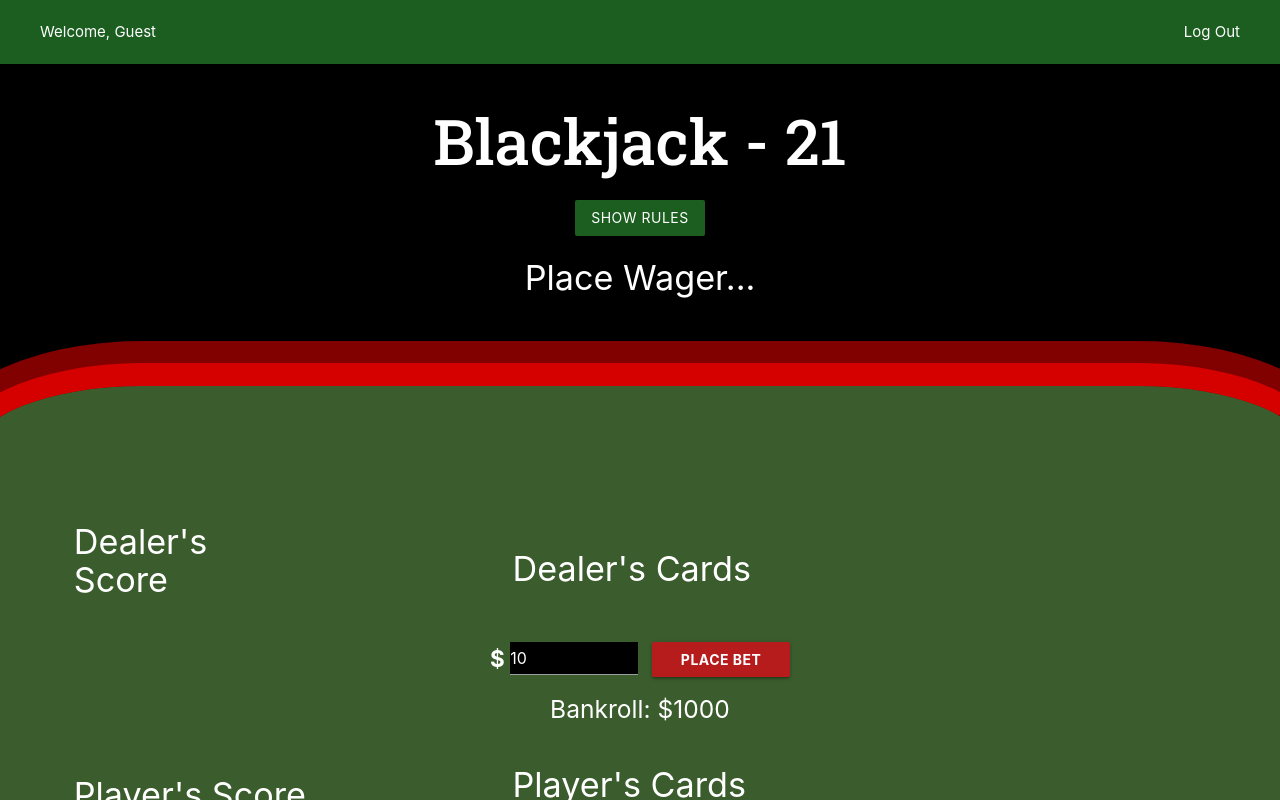
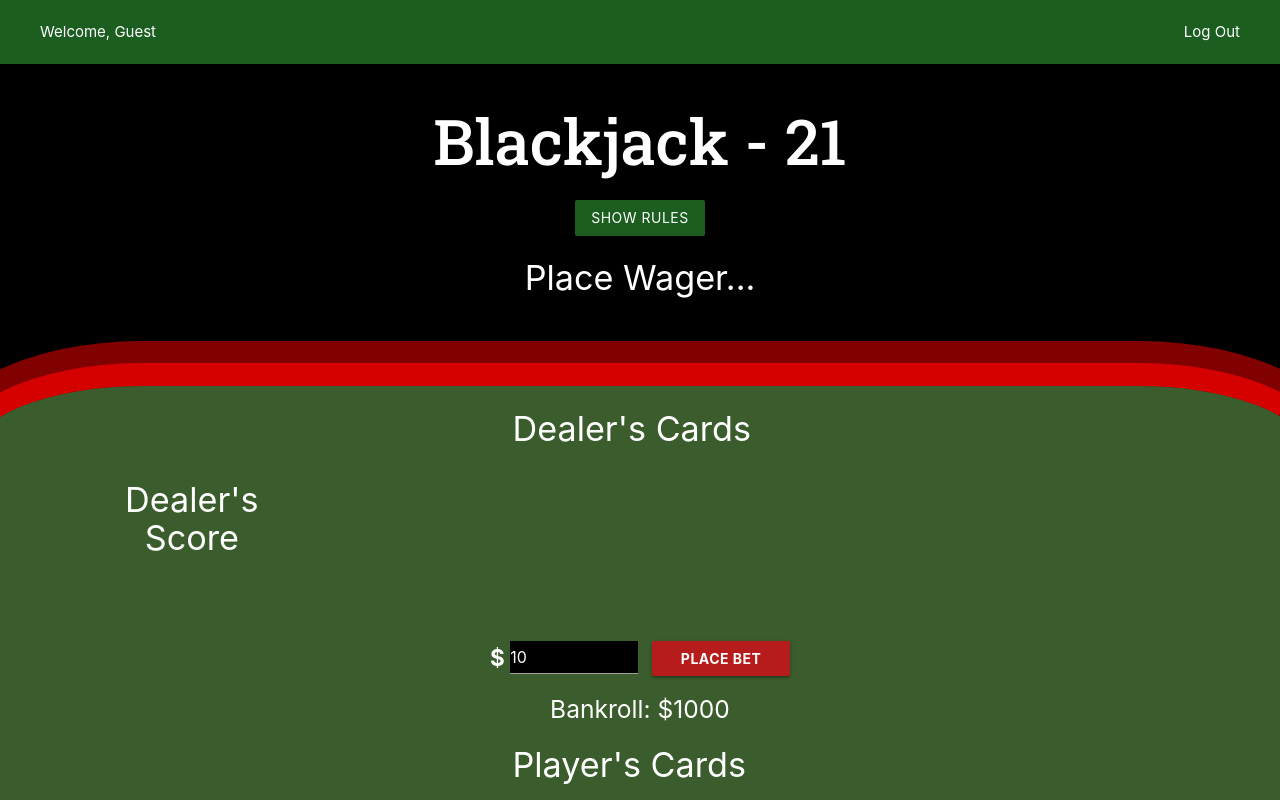
Before and after one commit to angrypirate33/mern-blackjack, a React (Create React App) app: page / in a window 1280 px wide. Both pictures are taken after a click on the button "PLAY AS A GUEST". Shown: the top 800 px of the page. Built offline with nearby package versions, Linux system fonts and the light colour scheme.

Commit message:
Fixes issue with empty elements shifting.  CSS layout complete for large screens.

```diff
--- a/src/components/DealerCards/DealerCards.css
+++ b/src/components/DealerCards/DealerCards.css
@@ -0,0 +1,3 @@
+h4 {
+    text-align: left;
+}
--- a/src/components/ScoreDisplay/ScoreDisplay.css
+++ b/src/components/ScoreDisplay/ScoreDisplay.css
@@ -0,0 +1,3 @@
+#score, #title {
+    text-align: center;
+}
--- a/src/components/ScoreDisplay/ScoreDisplay.jsx
+++ b/src/components/ScoreDisplay/ScoreDisplay.jsx
@@ -4,8 +4,8 @@ import './ScoreDisplay.css'
 export default function ScoreDisplay({ title, score, className }) {
     return (
         <div className={`ScoreDisplay ${className}`}>
-            <h4>{title}</h4>
-            <h4>{score?.total}</h4>
+            <h4 id='title'>{title}</h4>
+            <h4 id='score'>{score?.total}</h4>
         </div>
 
     )
--- a/src/components/Table/Table.css
+++ b/src/components/Table/Table.css
@@ -24,15 +24,21 @@
 .DealerScore, .PlayerScore {
     flex: 0 0 40%;
     margin-left: 4em;
+    min-height: 99px;
 }
 
 .DealerCards, .PlayerCards {
     flex: 0 0 60%;
     margin-left: 12em;
+    min-height: 211px;
 }
 
 .DealerCards {
     margin-top: 2em;
+}
+
+.DealerScore {
+    margin-top: 4em;
 }
 
 .PlayerCards {
```
